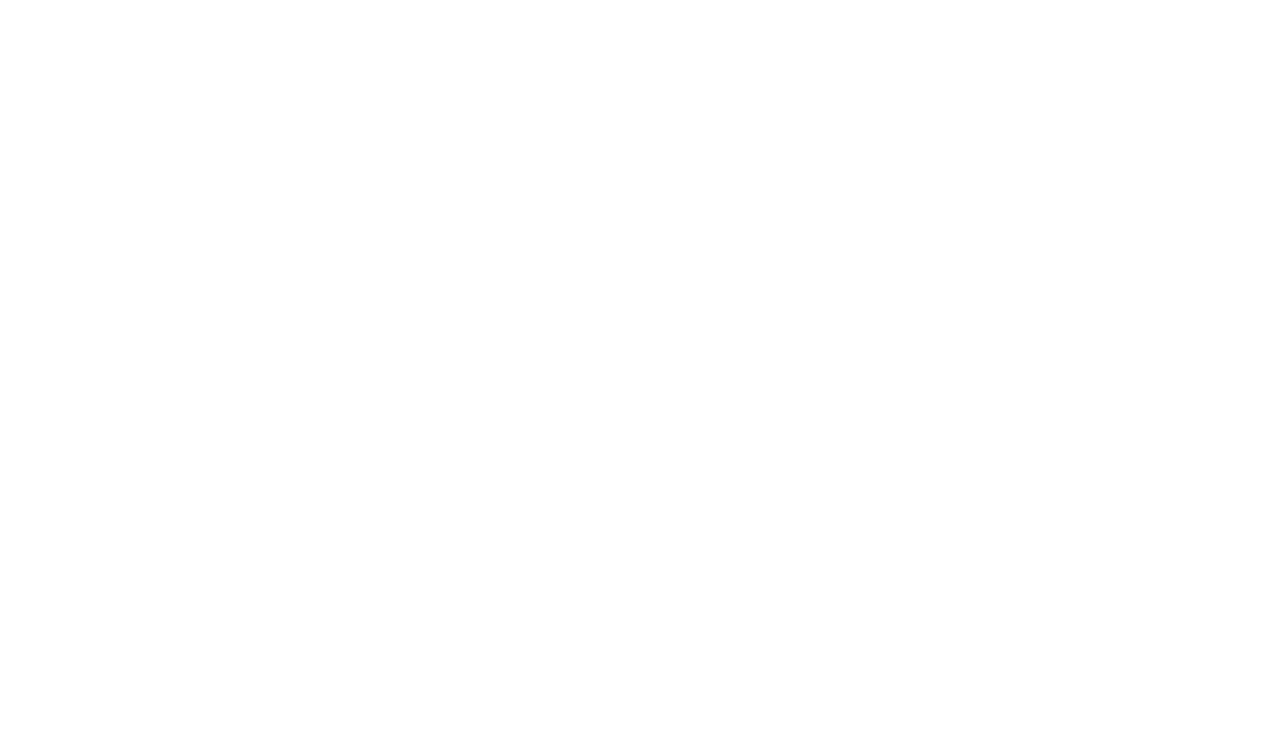
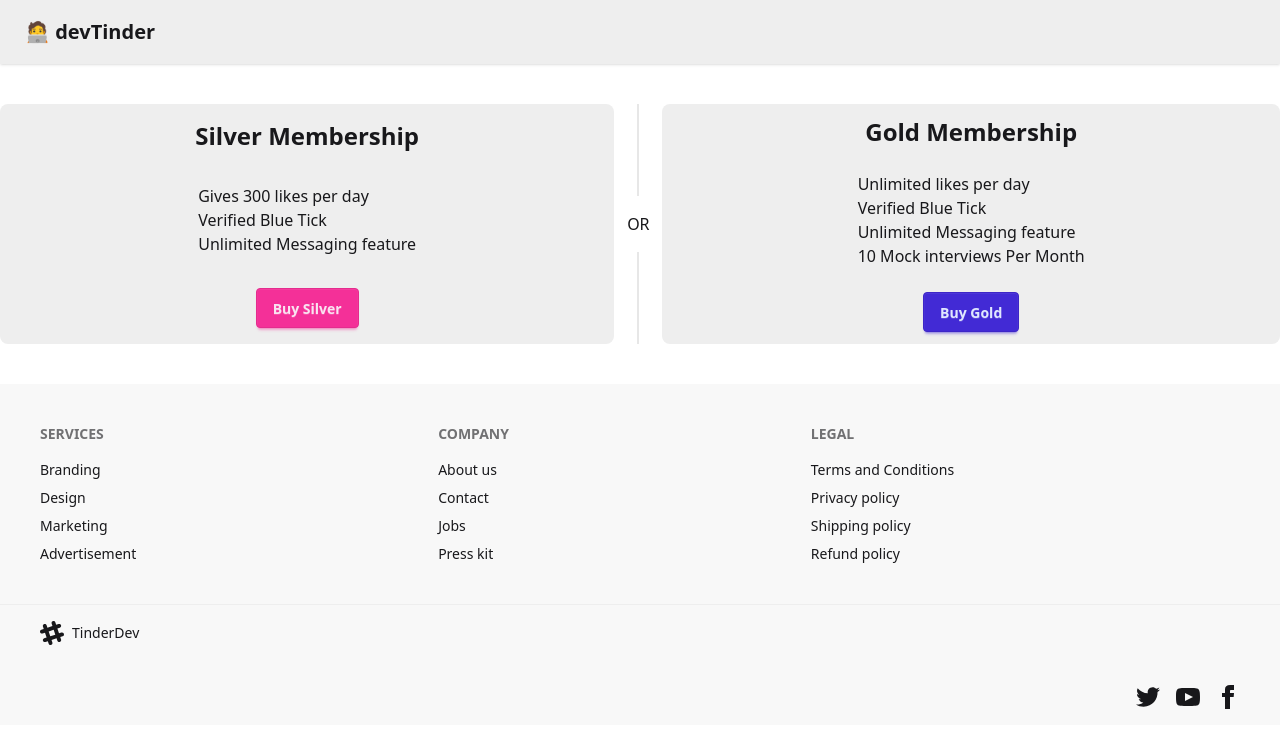
Before and after one commit to shubhamaug02/dev-tinder-ui, a React (Vite) app: page /premium in a window 1280 px wide. Before the commit this address had no page. Shown: the top 748 px of the page. Built offline with nearby package versions, Linux system fonts and the light colour scheme; no server answers.

Commit message:
Integrated Razorpay PG

```diff
--- a/index.html
+++ b/index.html
@@ -11,6 +11,7 @@
 <body>
   <div id="root"></div>
   <script type="module" src="/src/main.jsx"></script>
+  <script src="https://checkout.razorpay.com/v1/checkout.js"></script>
 </body>
 
 </html>
--- a/src/App.jsx
+++ b/src/App.jsx
@@ -13,6 +13,7 @@
 import RefundPolicy from "./components/RefundPolicy";
 import ShippingPolicy from "./components/ShippingPolicy";
 import ContactUs from "./components/ContactUs";
+import Premium from "./components/Premium";
 
 function App() {
 
@@ -33,6 +34,7 @@
             <Route path="/shipping" element={<ShippingPolicy />} />
             <Route path="/contact" element={<ContactUs />} />
             <Route path="/refund" element={<RefundPolicy />} />
+            <Route path="/premium" element={<Premium />}></Route>
           </Route>
         </Routes>
       </BrowserRouter>
--- a/src/components/NavBar.jsx
+++ b/src/components/NavBar.jsx
@@ -30,6 +30,7 @@
                         </li>
                         <li><Link to="/connections">Connections</Link></li>
                         <li><Link to="/requests">Requests</Link></li>
+                        <li><Link to="/premium">Premium</Link></li>
                         <li><Link to="/logout">Logout</Link></li>
                     </ul>
                 </div>
--- /dev/null
+++ b/src/components/Premium.jsx
@@ -0,0 +1,76 @@
+import axios from 'axios'
+import React from 'react'
+import { BASE_URL } from '../utils/constants';
+
+const Premium = () => {
+
+    const onClickBuyHandler = async (type) => {
+        try {
+            const orderResponse = await axios.post(BASE_URL + "/payment/order", {
+                type
+            }, { withCredentials: true });
+
+            console.log(orderResponse.data);
+
+            const orderData = orderResponse.data;
+            const { amount, currency, orderId, notes, key } = orderData;
+
+            const options = {
+                key, // Replace with your Razorpay key_id
+                amount, // Amount is in currency subunits. Default currency is INR. Hence, 50000 refers to 50000 paise
+                currency,
+                name: 'Tinder Dev',
+                description: 'Developer community for better connections',
+                order_id: orderId, // This is the order_id created in the backend
+                prefill: {
+                    name: notes.firstName + " " + notes.className,
+                    email: notes.emailId,
+                    contact: '9999999999'
+                },
+                theme: {
+                    color: '#F37254'
+                },
+            };
+
+            const rzp = new window.Razorpay(options);
+            rzp.open();
+        }
+
+        catch (err) {
+            console.log(err);
+        }
+    }
+
+    return (
+        <div className='py-10'>
+            <div className="flex w-full flex-col lg:flex-row">
+                <div className="card bg-base-300 rounded-box grid h-60 grow place-items-center">
+                    <h2 className='font-bold text-2xl'>Silver Membership</h2>
+                    <div>
+                        <ol>
+                            <li> Gives 300 likes per day</li>
+                            <li> Verified Blue Tick</li>
+                            <li> Unlimited Messaging feature</li>
+                        </ol>
+                    </div>
+                    <button className='btn btn-secondary' onClick={() => onClickBuyHandler('silver')}>Buy Silver</button>
+                </div>
+                <div className="divider lg:divider-horizontal">OR</div>
+                <div className="card bg-base-300 rounded-box grid h-60 grow place-items-center">
+                    <h2 className='font-bold text-2xl'>Gold Membership</h2>
+                    <div>
+                        <ol>
+                            <li>Unlimited likes per day</li>
+                            <li>Verified Blue Tick</li>
+                            <li>Unlimited Messaging feature</li>
+                            <li>10 Mock interviews Per Month</li>
+                        </ol>
+                    </div>
+                    <button className='btn btn-primary' onClick={() => onClickBuyHandler('gold')}>Buy Gold</button>
+                </div>
+            </div>
+        </div>
+    )
+}
+
+export default Premium
```
